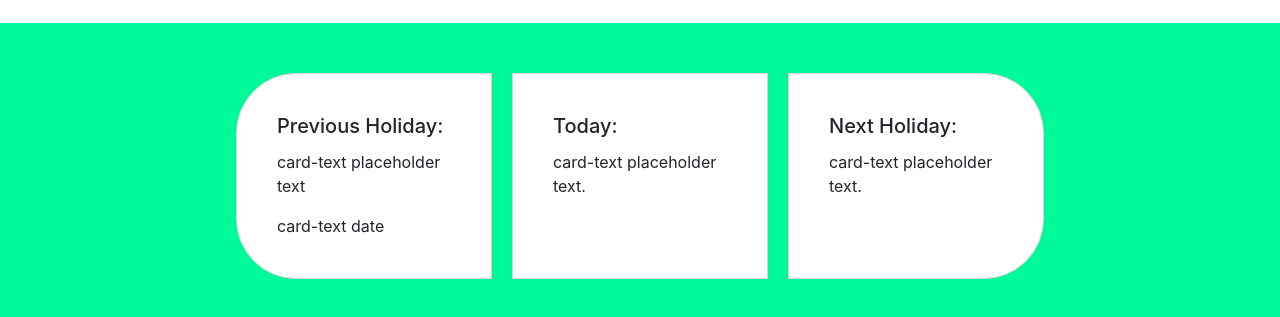
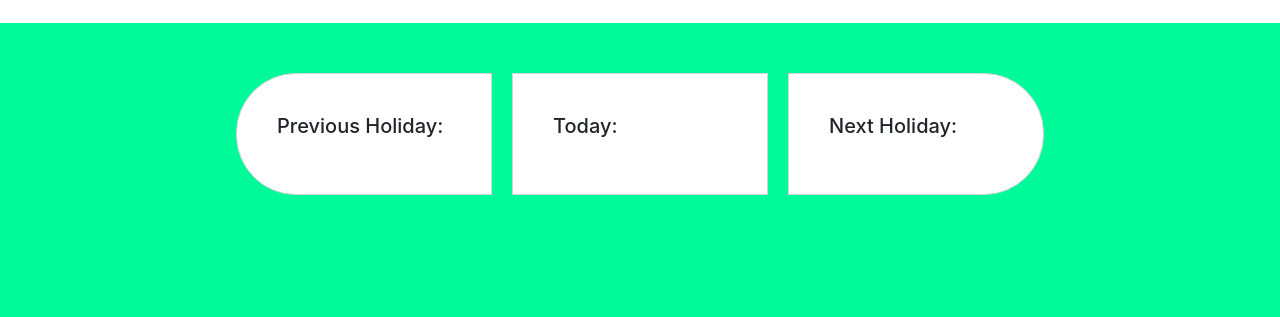
Before and after one commit to jonathaningersoll/HolidayViewer, a plain HTML site: page public/index.html in a window 1280 px wide. Shown: the part 153-470 px from the top of the page. Drawn offline with nearby package versions, Linux system fonts and the light colour scheme; no server answers.

Commit message:
removed placeholder text

```diff
--- a/public/index.html
+++ b/public/index.html
@@ -46,11 +46,11 @@
                                     <!-- CARD CONTENT -->
                                     <!-- card content will include the previous holiday + "x days ago". -->
             <p class="card-text" id="prevH">
-                card-text placeholder text
+
             </p>
                                     <!-- include p[2] in order to give it a class to center the text -->
             <p class="card-text">
-                card-text date
+
             </p>
         </div>
     </div>
@@ -61,7 +61,7 @@
                 Today:
             </h5>
             <p class="card-text" id="today">
-                card-text placeholder text.
+
             </p>
         </div>
     </div>
@@ -72,7 +72,7 @@
                 Next Holiday:
             </h5>
             <p class="card-text" id="nextH">
-                card-text placeholder text.
+
             </p>
         </div>
     </div>
```
